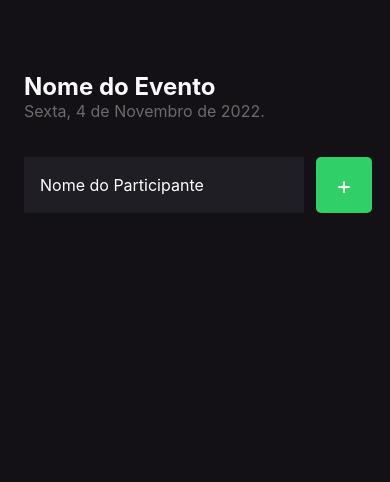
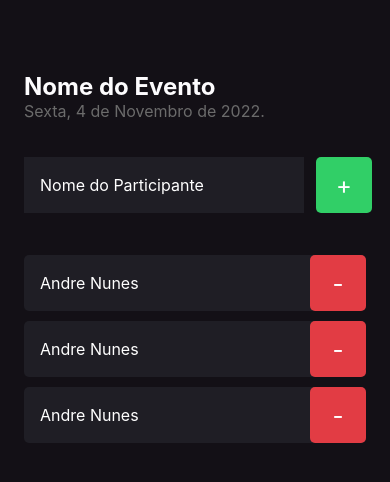
Before and after one commit to AndreNunes1812/imhere, a React Native app: screen / in a window 390 px wide. Shown: the top 482 px of the page. Built offline with nearby package versions, Linux system fonts and the light colour scheme.

Commit message:
criado compoenente Participant

```diff
--- /dev/null
+++ b/src/components/participant/index.tsx
@@ -0,0 +1,15 @@
+import {View, Text, TouchableOpacity} from 'react-native';
+
+import {styles} from './styles';
+
+export function Participant() {
+  return (
+    <View style={styles.container}>
+      <Text style={styles.name}>Andre Nunes</Text>
+
+      <TouchableOpacity style={styles.button}>
+        <Text style={styles.buttonText}>-</Text>
+      </TouchableOpacity>
+    </View>
+  );
+}
--- /dev/null
+++ b/src/components/participant/styles.ts
@@ -0,0 +1,30 @@
+import {StyleSheet} from 'react-native';
+
+export const styles = StyleSheet.create({
+  container: {
+    width: '100%',
+    backgroundColor: '#1F1E25',
+    borderRadius: 5,
+    flexDirection: 'row',
+    alignItems: 'center',
+    marginBottom: 10,
+  },
+  name: {
+    flex: 1,
+    fontSize: 16,
+    color: '#FFF',
+    marginLeft: 16,
+  },
+  buttonText: {
+    color: '#FFF',
+    fontSize: 24,
+  },
+  button: {
+    width: 56,
+    height: 56,
+    borderRadius: 5,
+    backgroundColor: '#E23C44',
+    alignItems: 'center',
+    justifyContent: 'center',
+  },
+});
--- a/src/screens/Home/index.tsx
+++ b/src/screens/Home/index.tsx
@@ -1,7 +1,7 @@
+import React from 'react';
 import {Text, TextInput, TouchableOpacity, View} from 'react-native';
-
 import {styles} from './styles';
-import React from 'react';
+import {Participant} from '../../components/participant';
 
 export function Home() {
   function handleParticipantAdd() {
@@ -23,6 +23,9 @@
           <Text style={styles.buttonText}>+</Text>
         </TouchableOpacity>
       </View>
+      <Participant />
+      <Participant />
+      <Participant />
     </View>
   );
 }
```
